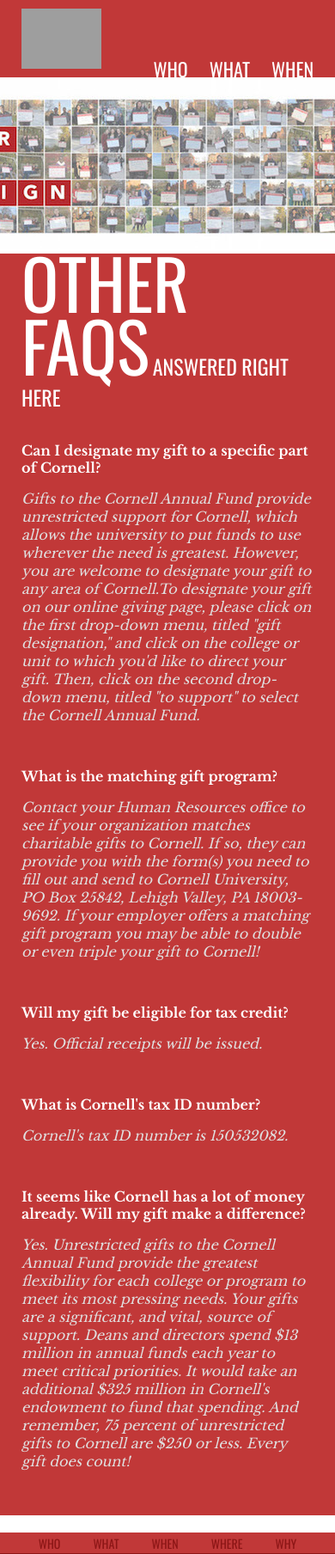
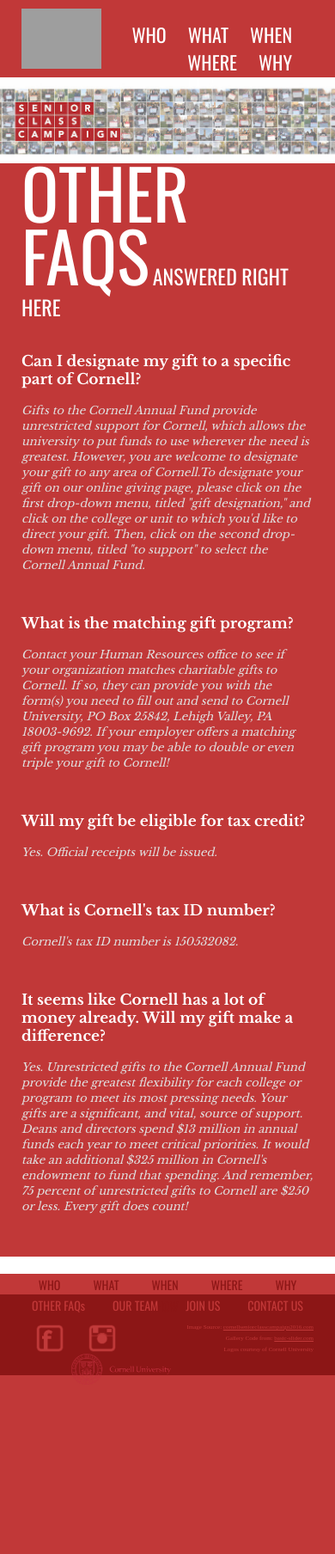
Before and after one commit to zachpraiss22/info1300, a PHP site: page /faqs.php in a window 390 px wide. Shown: the top 1808 px of the page at 86% size. After the commit the page ends 1600 px from the top, so only its background shows below. Run offline with PHP 8.4, Linux system fonts and the light colour scheme; some libraries are stand-ins or nearby versions; grey boxes are pictures that could not be loaded.

Commit message:
Finalizing mobile friendly above 500px

```diff
--- a/css/style.css
+++ b/css/style.css
@@ -188,6 +188,7 @@ header nav ul li a:hover{
     margin-right: auto;
     position: relative;
 }
+
 #container .container #container{
     text-align: center;
     position: relative;
@@ -541,6 +542,7 @@ p.answer {
 /*------------------------------------------------------------*/
 
 @media (max-width: 850px) {
+
     header {
         padding-right: 25px;
         padding-left: 25px;
@@ -553,6 +555,21 @@ p.answer {
     header nav ul li {
         font-size: 22px;
         padding-left: 25px;
+    }
+
+    #banner {
+        background: white;
+        height: 140px;
+        width: 100%;
+        margin: auto;
+    }
+
+    #banner img{
+        object-fit: cover;
+        object-position: relative;
+        height: 140px;
+        width: 100%;
+        overflow: hidden;
     }
 
     #container{
@@ -645,9 +662,9 @@ p.answer {
     }
 
     #large_logo {
-    height: 36px;
-    display: block;
-    padding-left: 40px;
+        height: 36px;
+        display: block;
+        padding-left: 40px;
     }
 
     .column h1, .column1 h1 {
@@ -658,4 +675,44 @@ p.answer {
         font-size: 12px;
         line-height: 16px;
     }
+
+    p.question {
+        font-size: 17px;
+    }
+
+    p.answer {
+        font-size: 13px;
+        line-height: 18px;
+    }
 }
+
+@media (max-width: 500px) {
+
+    header {
+        padding-right: 50px;
+        padding-left: 25px;
+    }
+
+     header nav ul {
+        padding-top: 24px;
+    }
+
+    header nav ul li {
+        font-size: 22px;
+        padding-left: 25px;
+    }
+
+    #banner {
+        background: white;
+        height: 100px;
+        width: 100%;
+        margin: auto;
+    }
+
+    #banner img{
+        object-fit: cover;
+        object-position: relative;
+        height: 100px;
+        width: 100%;
+        overflow: hidden;
+    }
```
